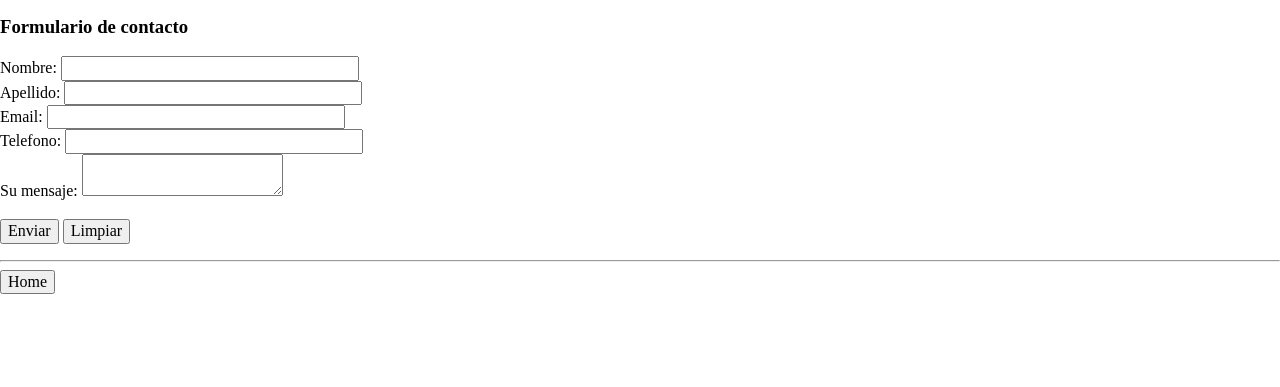
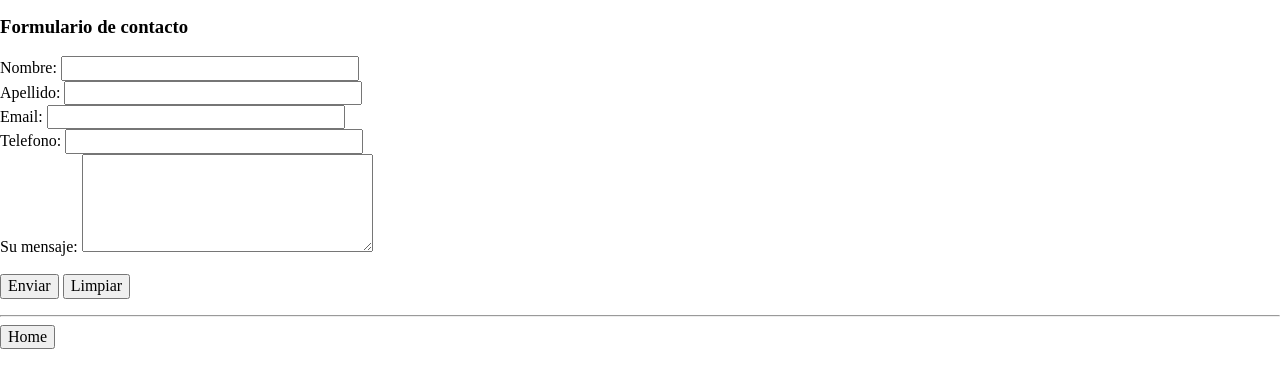
Before and after one commit to ampinkus/talentoTech_FrontEnd, a plain HTML site: page contacto.html in a window 1280 px wide. Shown: the part 127-514 px from the top of the page. Drawn offline with Linux system fonts and the light colour scheme.

Commit message:
agrandado el áera de mensajes

```diff
--- a/contacto.html
+++ b/contacto.html
@@ -26,7 +26,7 @@
           <input type="text" name="telefono" id="telefono" size="30" /> <br />
           <label>
             Su mensaje:
-            <textarea name="message"></textarea>
+            <textarea name="message" cols="30" rows="5"></textarea>
           </label> <br><br>
           <button type="submit">Enviar</button>
           <button type="reset">Limpiar</button>
```
